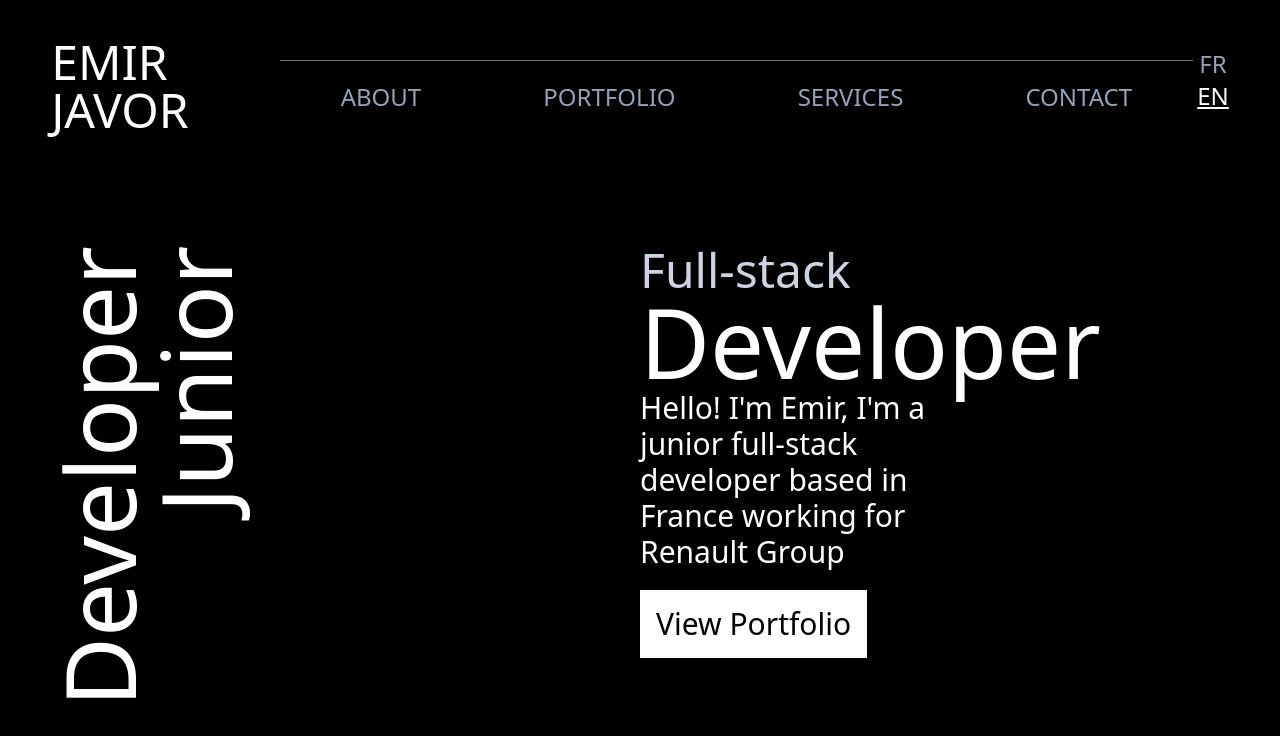
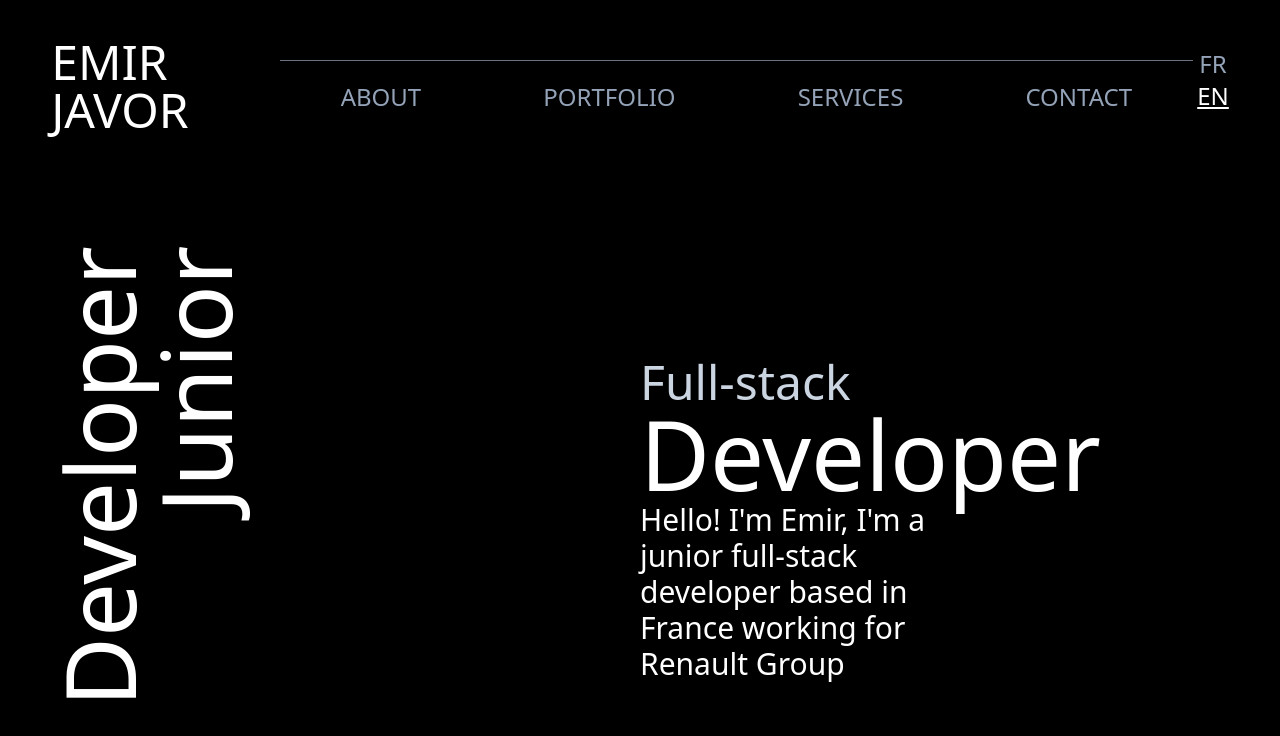
Before and after one commit to Emk0oo/portfolio2024, a Next.js app: page / in a window 1280 px wide. Shown: the top 736 px of the page. Built offline with nearby package versions, Linux system fonts and the light colour scheme.

Commit message:
change animation

```diff
--- a/app/page.tsx
+++ b/app/page.tsx
@@ -23,7 +23,7 @@ export default function Home() {
           showPortfolio ? "translate-y-0" : "translate-y-full"
         } z-20`}
       >
-        <PortfolioContent />
+        <PortfolioContent showPortfolio={showPortfolio} />
       </div>
     </main>
   );
--- a/components/PortfolioContent.tsx
+++ b/components/PortfolioContent.tsx
@@ -1,7 +1,32 @@
+import { useEffect, useState } from "react";
 import Link from "next/link";
 import NavigationBar from "./navigationBar/NavigationBar";
 
-export default function PortfolioContent() {
+export default function PortfolioContent({ showPortfolio }: { showPortfolio: boolean }) {
+  const [showLeftText, setShowLeftText] = useState(false);
+  const [showRightText, setShowRightText] = useState(false);
+  const [showButton, setShowButton] = useState(false);
+
+  useEffect(() => {
+    if (showPortfolio) {
+      const leftTextTimer = setTimeout(() => {
+        setShowLeftText(true);
+      }, 1000); // 1 second delay for left text
+
+      const rightTextTimer = setTimeout(() => {
+        setShowRightText(true);
+        setTimeout(() => {
+          setShowButton(true);
+        }, 500); // 0.5 second delay for button after right text
+      }, 2000); // 2 second delay for right text
+
+      return () => {
+        clearTimeout(leftTextTimer);
+        clearTimeout(rightTextTimer);
+      };
+    }
+  }, [showPortfolio]);
+
   return (
     <>
       <NavigationBar />
@@ -9,16 +34,34 @@ export default function PortfolioContent() {
       <div id="content" className="w-full h-full flex flex-col mt-[20%] px-[4%]">
         <div id="hero" className="w-full h-full flex">
           <div id="hero-content" className="w-full h-full flex mt-[10%] justify-between">
-            <div id="leftText" className="flex  rotate-180 text-end ">
-                <p className="text-8xl [writing-mode:vertical-lr]">Junior</p>
-                <p className="text-8xl [writing-mode:vertical-lr]">Developer</p>
-
+            <div
+              id="leftText"
+              className={`flex rotate-180 text-end transition-transform duration-1000 ${
+                showLeftText ? "translate-y-0" : "translate-y-full"
+              }`}
+            >
+              <p className="text-8xl [writing-mode:vertical-lr]">Junior</p>
+              <p className="text-8xl [writing-mode:vertical-lr]">Developer</p>
             </div>
-            <div id="rightText" className="flex flex-col w-1/2">
-                <p className="text-5xl font-thin text-slate-300">Full-stack</p>
-                <p className="text-8xl font-thin">Developer</p>
-                <p className="text-3xl font-thin max-w-[50%]">Hello! I&apos;m Emir, I&apos;m a junior full-stack developer based in France working for Renault Group</p>
-                <Link href="/" className="text-3xl font-thin max-w-[50%] bg-white text-black p-4 mt-5 w-fit">View Portfolio</Link>
+            <div
+              id="rightText"
+              className={`flex flex-col w-1/2 transition-transform duration-1000 ${
+                showRightText ? "translate-y-0 opacity-100" : "translate-y-full opacity-0"
+              } origin-bottom`}
+            >
+              <p className="text-5xl font-thin text-slate-300">Full-stack</p>
+              <p className="text-8xl font-thin">Developer</p>
+              <p className="text-3xl font-thin max-w-[50%]">
+                Hello! I&apos;m Emir, I&apos;m a junior full-stack developer based in France working for Renault Group
+              </p>
+              <Link
+                href="/"
+                className={`text-3xl font-thin max-w-[50%] bg-white text-black p-4 mt-5 w-fit transition-transform duration-1000 origin-left ${
+                  showButton ? "scale-x-100" : "scale-x-0"
+                }`}
+              >
+                View Portfolio
+              </Link>
             </div>
           </div>
         </div>
```
